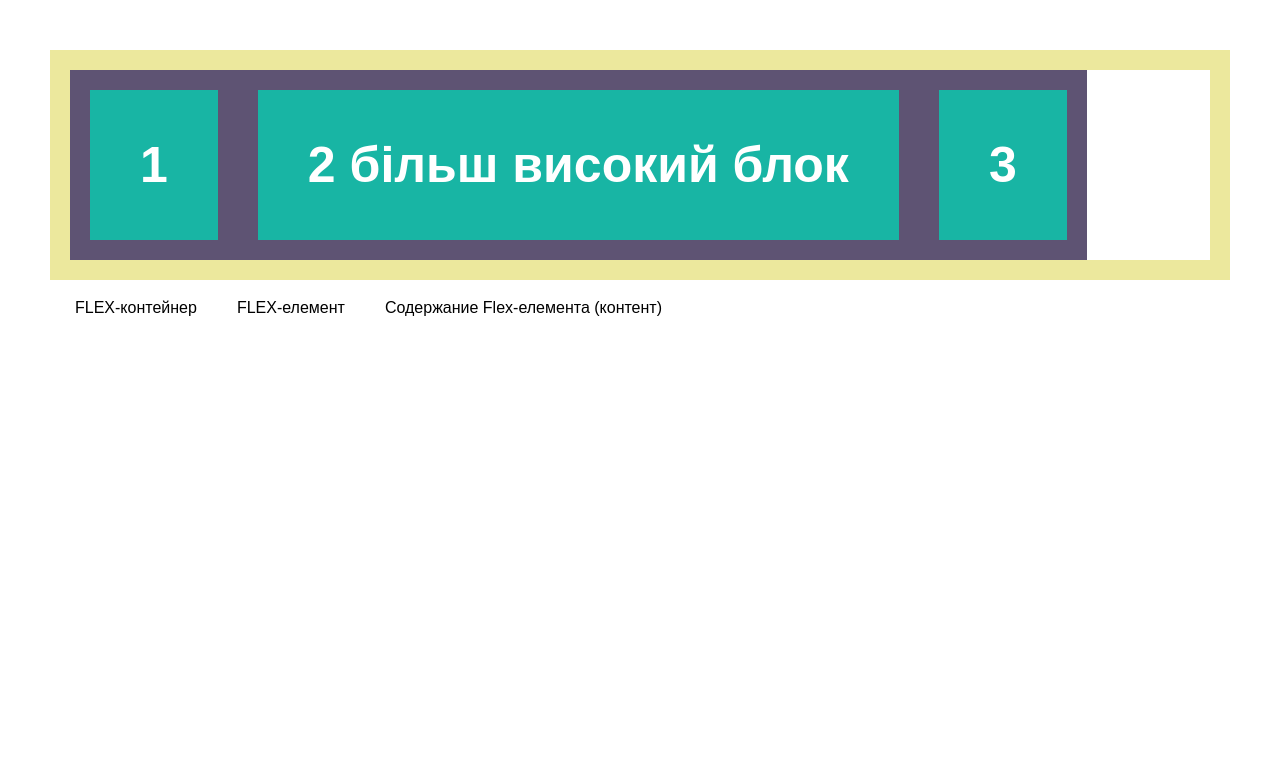
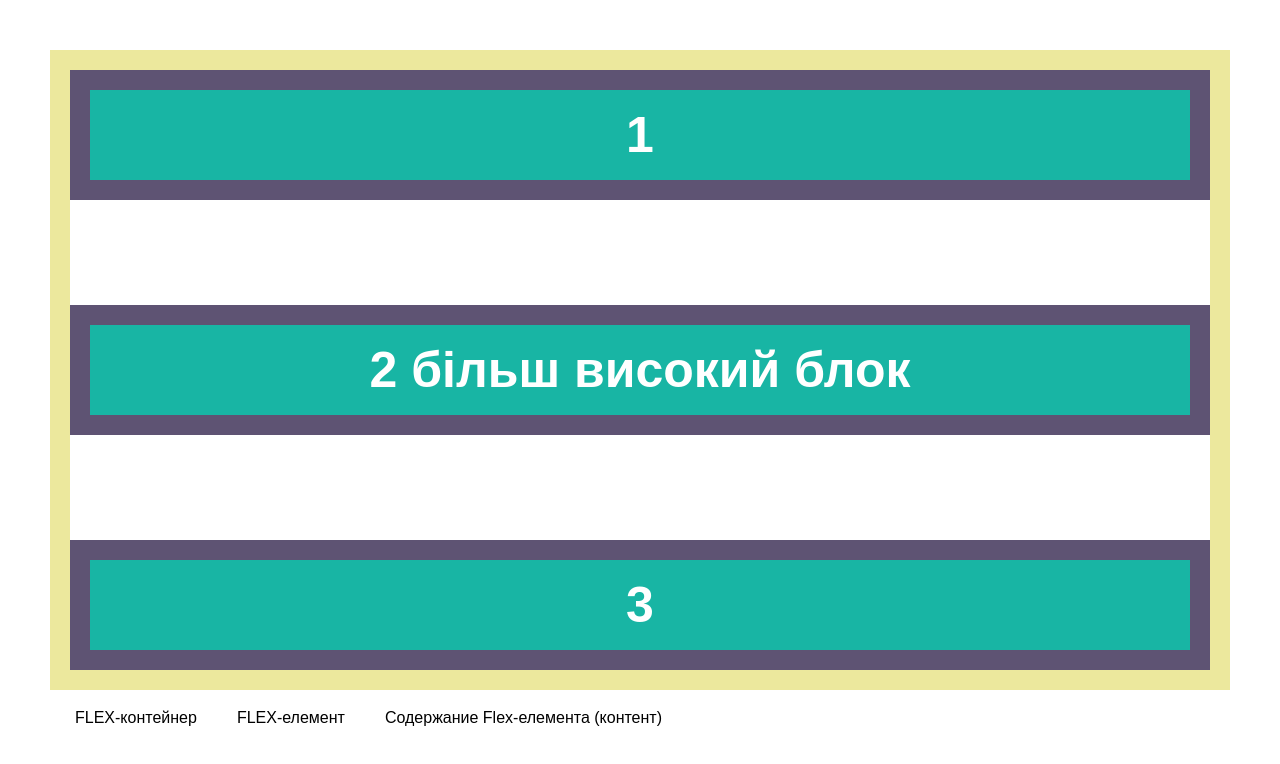
Before and after one commit to ihor97/freelancer, a plain HTML site: page index.html in a window 1280 px wide. Drawn offline with Linux system fonts and the light colour scheme.

Commit message:
ще  деякі фішки

```diff
--- a/style.css
+++ b/style.css
@@ -55,11 +55,15 @@ body{
 
 }
 .block__row{
+    height: 600px;
     display: flex;
-    align-items:center ;
     border: 20px solid #ece89d;
     margin: 0 0 20px 0;
-    align-items: center;
+    flex-direction:  column;
+    /*  align-items: stretch; по замовчуванню */
+    /* align-items: flex-end; */
+    justify-content: space-between;
+    flex-wrap: wrap;
 }
 
 .block__column{
@@ -67,22 +71,24 @@ body{
     /* вказує розмір елемента в контейнері */
     /*flex-basis це не width а базове значення розміру  */
     /* flex-basis: 100px; */
+
     /*flex-grow: 0; забороняє збільшуватися елементу в контейнері відносно базового розміру  */
     /* flex-grow: 1; незалежно від значення flex-basis елементи займуть всю ширину контейнера*/
-    /* flex-grow: 1; */
+    /* flex-grow: 0; */
     /*   flex-shrink: 1; дозволено робитися ментшим */
     /*   flex-shrink: 0; дозволено робитися меншим від того що вказано в flex-basis */
     /* flex-shrink: 1; */
     /* скорочений запис flex-grow flex-shrink flex-basis */
-    flex:0 1 auto;
+    /* flex:0 1 auto; */
 }
 
 .block__item{
     background-color: #18b5a4;
-    padding: 50px;
+    padding: 20px;
     font-size: 50px;
     color: #fff;
     font-weight: 700;
+    text-align: center;
 }
 
 .block__list{
@@ -108,6 +114,7 @@ body{
 
 }
 .block__column_2{
+    /* flex: 1 1 auto; */
 
 }
 .block__column_3{
```
